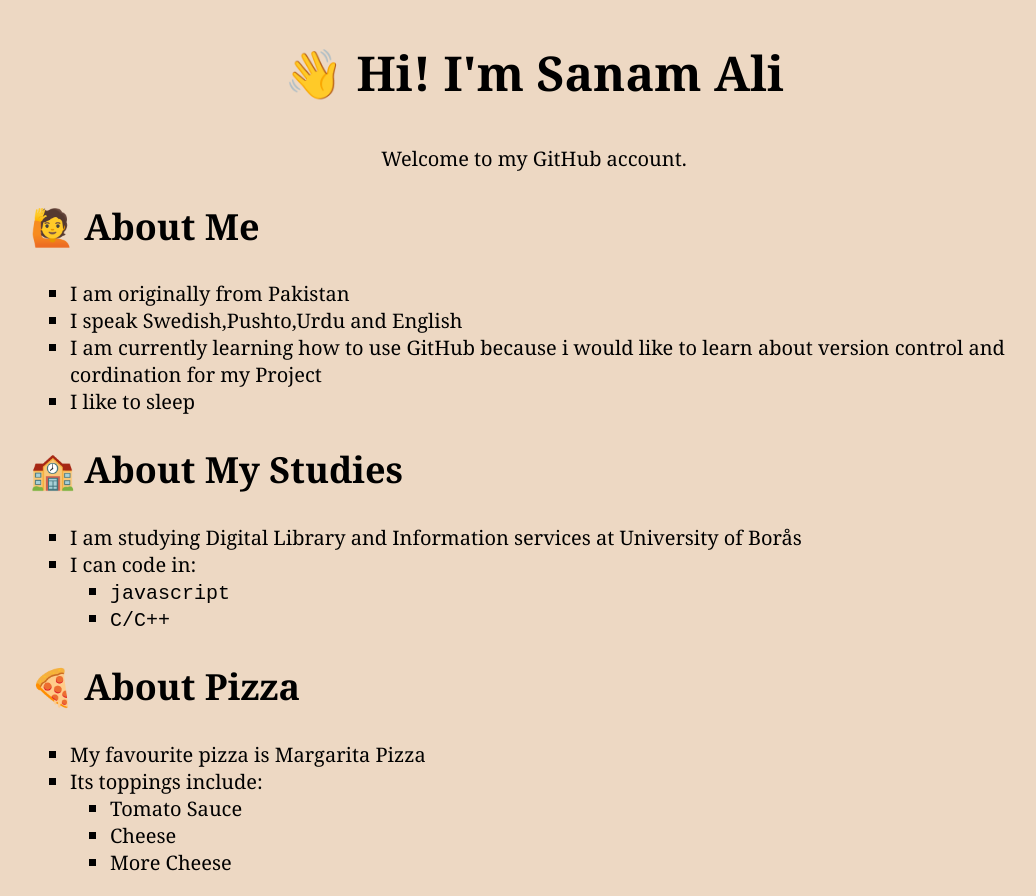
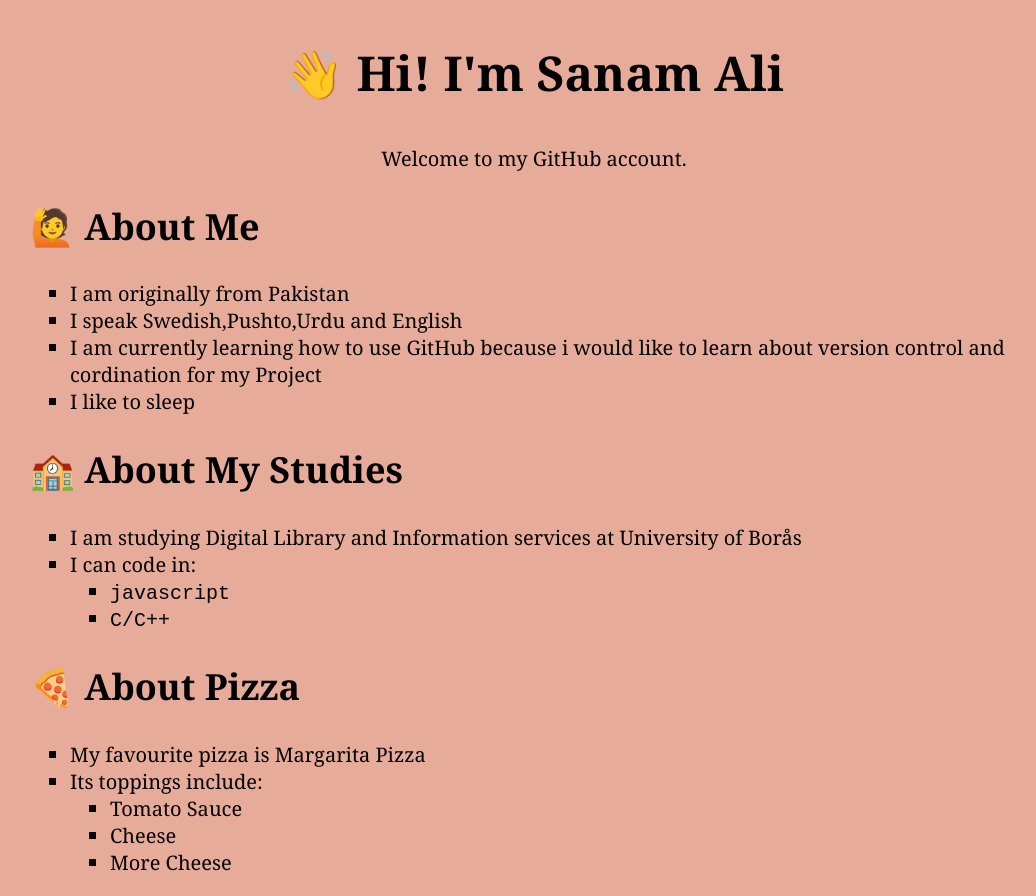
Before and after one commit to Sanam-Ali/welcomepage, a plain HTML site: page index.html in a window 1280 px wide. Shown: the whole page, without its empty margins (106-1142 px from the left). Drawn offline with Linux system fonts and the light colour scheme.

Commit message:
css for information addition

```diff
--- a/css/style.css
+++ b/css/style.css
@@ -1,7 +1,7 @@
 /* Feel free to change me and make me your own! */
 
 body {
-  background-color: #edd8c3;
+  background-color: #E7AB9A;
   font-family: Georgia, serif;
 }
 
@@ -30,5 +30,5 @@ ul {
 }
 
 code {
- font-family: 'Courier New', monospace;
+  font-family: 'Courier New', monospace;
 }
```
